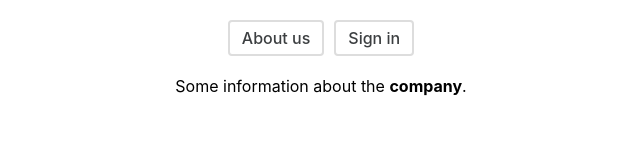
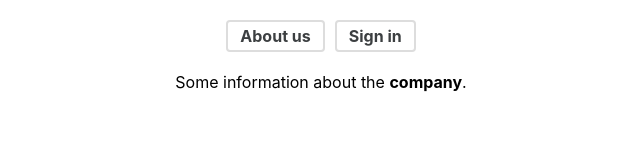
Before and after one commit to LenaRybinskova/Profile_page, a React (Vite) app: page / in a window 1280 px wide. Shown: the top 160 px of the page, without its empty margins (319-959 px from the left). Built offline with nearby package versions, Linux system fonts and the light colour scheme.

Commit message:
SCRUM-5 layout Button as link

```diff
--- a/package.json
+++ b/package.json
@@ -15,6 +15,7 @@
     "type-check": "tsc --noEmit"
   },
   "dependencies": {
+    "@radix-ui/react-slot": "^1.1.2",
     "@reduxjs/toolkit": "^2.0.1",
     "react": "^18.2.0",
     "react-dom": "^18.2.0",
--- a/src/common/components/Button/Button.module.scss
+++ b/src/common/components/Button/Button.module.scss
@@ -1,15 +1,27 @@
-.button {
+.button,
+.link {
   display: inline-block;
   width: auto;
   padding: 6px 12px;
   border-radius: 4px;
+  font-weight: bold;
+  font-size: 16px;
   border: none;
-  background-color: #0072db;
-  color: #ffffff;
-  font-weight: 500;
-  font-size: 16px;
-
   text-align: center;
   cursor: pointer;
   max-height: 70px;
+  box-sizing: border-box;
 }
+
+.button {
+  background-color: #0072db;
+  color: #ffffff;
+}
+
+.link {
+  line-height: 1;
+  color: #3c3f41;
+  text-decoration: none;
+  border: 2px solid #dddddd;
+  background-color: transparent;
+}
--- a/src/common/components/Button/Button.tsx
+++ b/src/common/components/Button/Button.tsx
@@ -1,14 +1,17 @@
-import type { ComponentPropsWithoutRef } from "react"
-import styles from "./Button.module.scss"
+import type { ComponentPropsWithoutRef } from 'react'
+import s from './button.module.scss'
+import type { ElementType } from 'react'
 
-type Props = {
-  children: React.ReactNode;
-} & ComponentPropsWithoutRef<"button">
+export type ButtonProps<T extends ElementType = 'button'> = {
+  as?: T
+  variant?: 'button' | 'link'
+} & ComponentPropsWithoutRef<T>
 
-export const Button = (props: Props) => {
-  const { children, ...rest } = props
+export function Button<T extends ElementType = 'button'>({ as, className,  variant = 'button', ...restProps }: ButtonProps<T>) {
+  const Component = as ?? 'button'
 
   return (
-    <button {...rest} className={styles.button}>{children}</button>
+    <Component
+      className={`${s.button} ${s[variant]} ${className}`}{...restProps} />
   )
 }
--- a/src/common/components/Header/Header.module.scss
+++ b/src/common/components/Header/Header.module.scss
@@ -25,3 +25,7 @@
   width: 100%;
   gap: 10px;
 }
+
+.sigOutBtn{
+  background-color: transparent;
+}
--- a/src/common/components/Header/Header.tsx
+++ b/src/common/components/Header/Header.tsx
@@ -1,19 +1,21 @@
 import styles from "./Header.module.scss"
-import { LinkCustom } from "../LinkCustom/index"
 import { useAppDispatch, useAppSelector } from "../../../app/store"
 import { logoutTC } from "../../../features/auth/model/authSlice"
 import { Button } from "../Button/Button"
 import { resetAuthorQuoteAC } from "../../../features/quote/model/quotesReducer"
+import { useNavigate } from "react-router-dom"
 
 
 export const Header = () => {
   const isAuth = useAppSelector<string>((state) => state.auth.email)
   const token = useAppSelector<string>((state) => state.auth.token)
   const dispatch = useAppDispatch()
+  const navigate=useNavigate()
 
   const handleSignOut = () => {
     dispatch(logoutTC(token)).then(() => {
       dispatch(resetAuthorQuoteAC())
+      navigate("/")
     })
   }
 
@@ -21,11 +23,21 @@ export const Header = () => {
     <header className={styles.containerHeader}>
       <nav className={styles.nav}>
         <ul className={styles.navList}>
-          <LinkCustom to={"/"}>About us</LinkCustom>
+          <li><Button<"a"> as={"a"} href={"/"} variant={"link"}>About us</Button></li>
+
           {isAuth
-            ? <><LinkCustom to={"/profile"}>Profile</LinkCustom> <LinkCustom to={"/"}><Button onClick={handleSignOut}>Sign
-              out</Button></LinkCustom> </>
-            : <LinkCustom to={"/login"}>Sign in</LinkCustom>}
+            ? (<>
+              <li>
+                <Button<"a"> as="a" href="/profile" variant="link">Profile</Button>
+              </li>
+              <li>
+                <Button onClick={handleSignOut} variant="link">Sign out</Button>
+              </li>
+            </>)
+            : (<li>
+                <Button<"a"> as="a" href="/login" variant="link">Sign in</Button>
+              </li>
+            )}
         </ul>
       </nav>
     </header>
```
Also changed, not shown: 1 other file (tests, documents, lock files or other folders).
